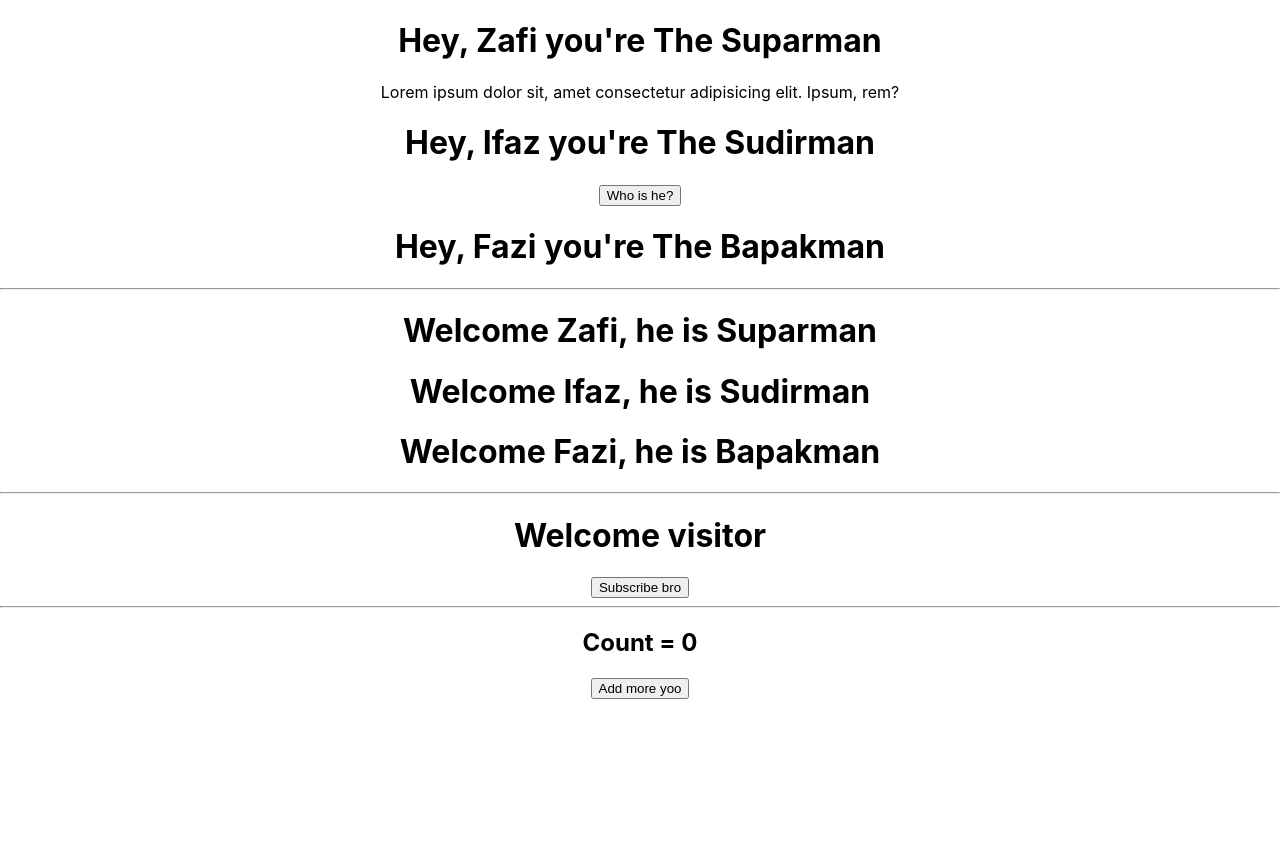
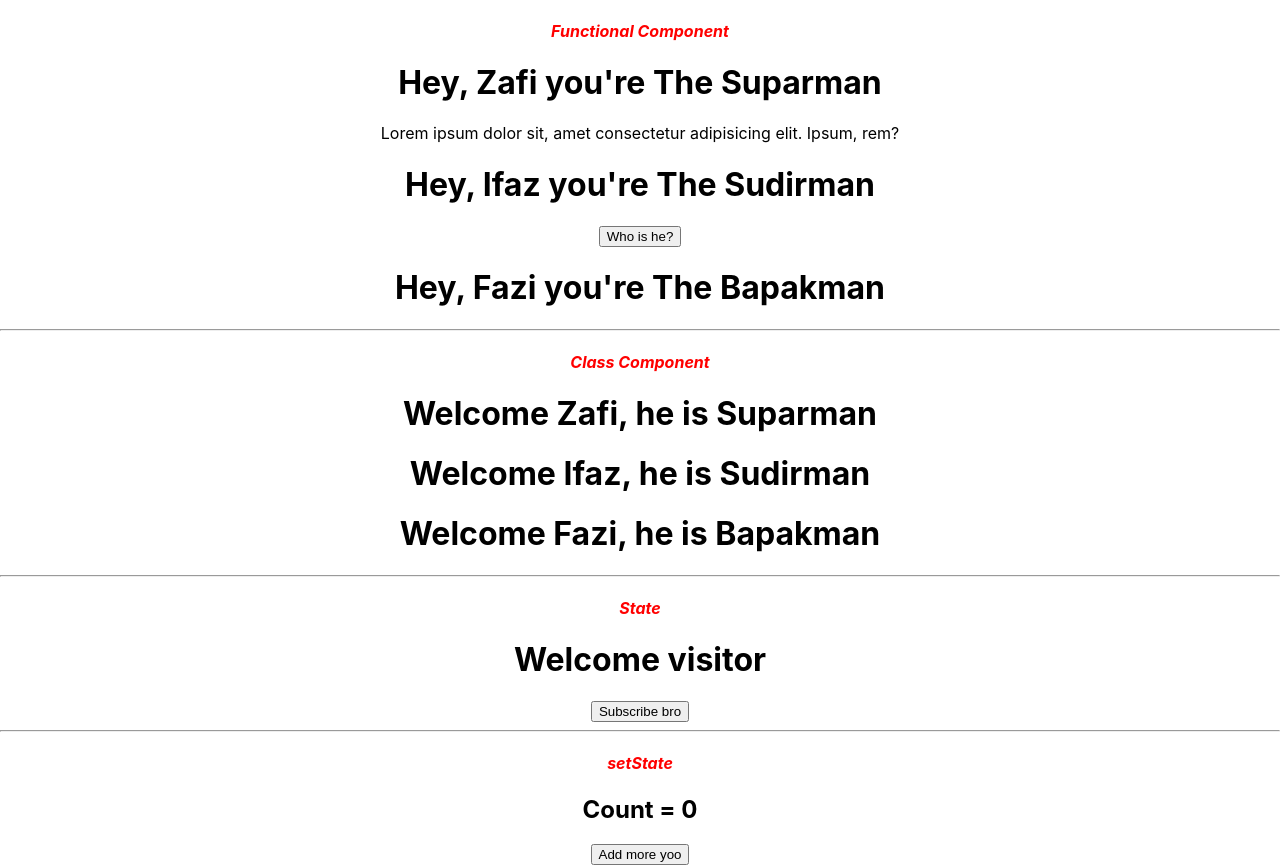
Before and after one commit to zafiramdhani/try-reactjs, a React (Create React App) app: page / in a window 1280 px wide. Before the commit the page ends 800 px from the top, so only its background shows below. Built offline with nearby package versions, Linux system fonts and the light colour scheme.

Commit message:
Destructuring state and props

```diff
--- a/src/App.css
+++ b/src/App.css
@@ -28,6 +28,11 @@
   color: #61dafb;
 }
 
+h4 {
+  font-style: italic;
+  color: red;
+}
+
 @keyframes App-logo-spin {
   from {
     transform: rotate(0deg);
--- a/src/App.js
+++ b/src/App.js
@@ -7,6 +7,7 @@ import Welcome from './components/Welcome';
 function App() {
   return (
     <div className="App">
+      <h4>Functional Component</h4>
       <Greet name="Zafi" heroName="Suparman">
         <p>Lorem ipsum dolor sit, amet consectetur adipisicing elit. Ipsum, rem?</p>
       </Greet>
@@ -15,12 +16,15 @@ function App() {
       </Greet>
       <Greet name="Fazi" heroName="Bapakman" />
       <hr />
+      <h4>Class Component</h4>
       <Welcome name="Zafi" heroName="Suparman" />
       <Welcome name="Ifaz" heroName="Sudirman" />
       <Welcome name="Fazi" heroName="Bapakman" />
       <hr />
+      <h4>State</h4>
       <Message />
       <hr />
+      <h4>setState</h4>
       <Counter />
     </div>
   );
--- a/src/components/Greet.js
+++ b/src/components/Greet.js
@@ -1,10 +1,20 @@
-const Greet = (props) => {
+const Greet = props => {
+  const {name, heroName} = props;
   return (
     <div>
-      <h1>Hey, {props.name} you're The {props.heroName}</h1>
+      <h1>Hey, {name} you're The {heroName}</h1>
       {props.children}
     </div>
   )
 }
 
+// OTHER WAY TO DESTRUCTURE PROPS
+// const Greet = ({name, heroName}) => {
+//   return (
+//     <div>
+//       <h1>Hey, {name} you're The {heroName}</h1>
+//     </div>
+//   )
+// }
+
 export default Greet;
--- a/src/components/Welcome.js
+++ b/src/components/Welcome.js
@@ -2,7 +2,11 @@ import { Component } from "react";
 
 class Welcome extends Component {
   render() {
-    return <h1>Welcome {this.props.name}, he is {this.props.heroName}</h1>
+    // DESTRUCTURING NECESSARY PROPS
+    const {name, heroName} = this.props;
+    // const {state1, state2} = this.state;
+
+    return <h1>Welcome {name}, he is {heroName}</h1>
   }
 }
 
```
